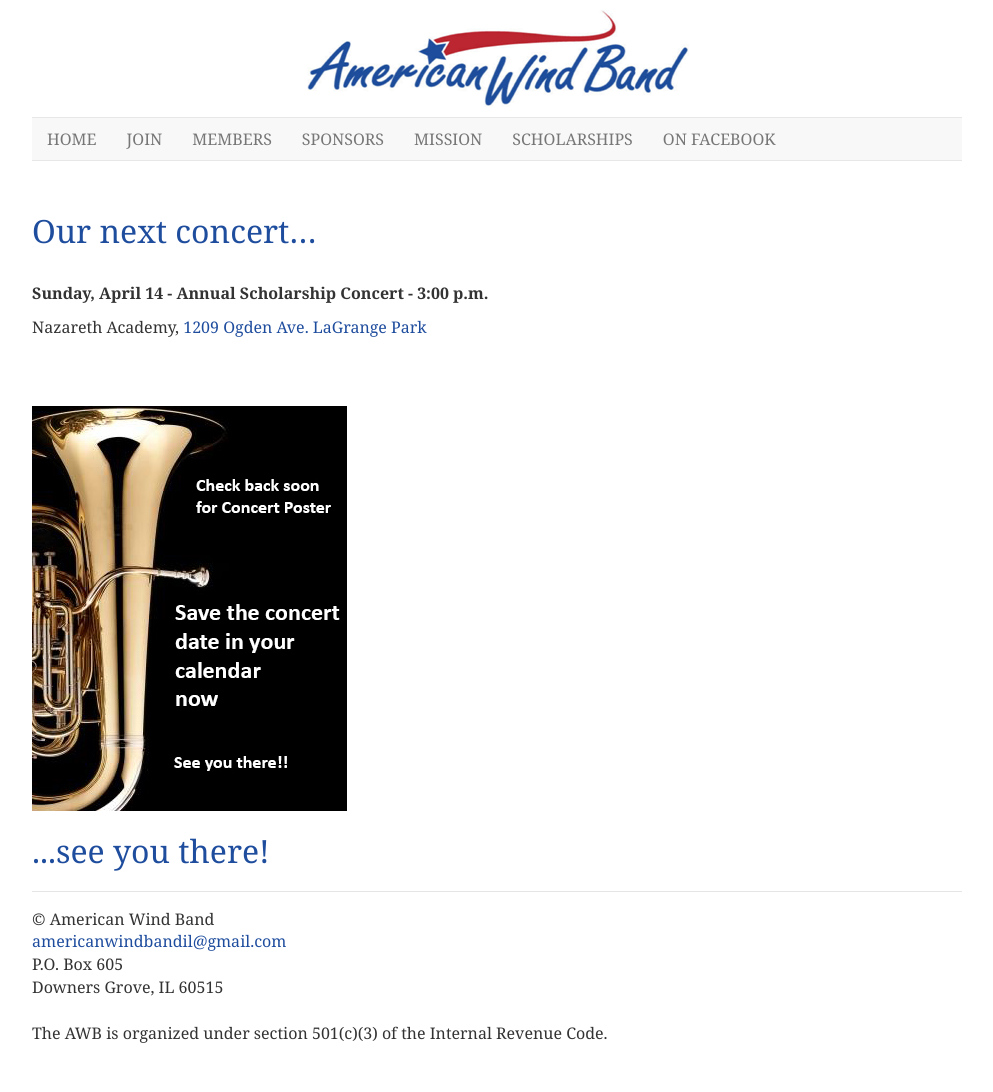
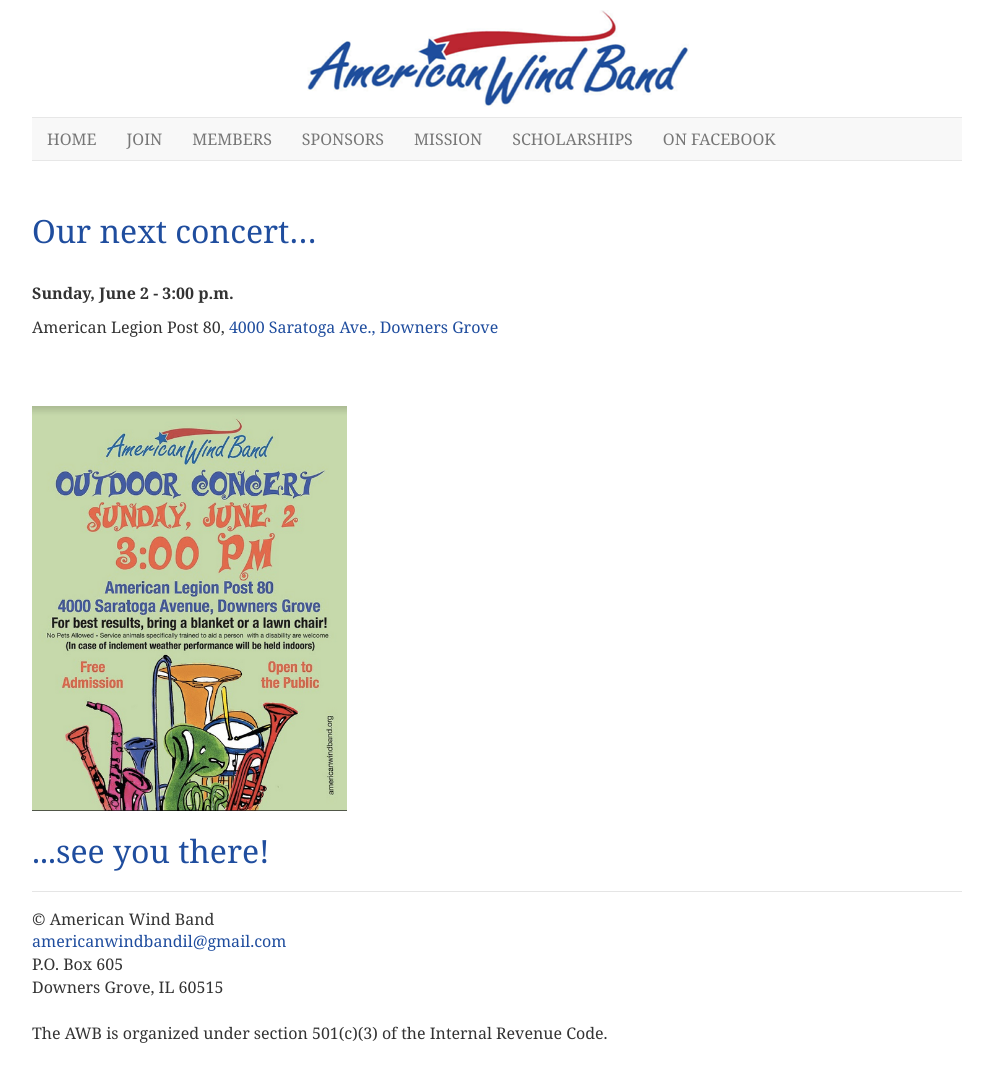
Before and after one commit to americanwindband/americanwindband.github.io, a Jekyll site: the page built from concert-details.md, in a window 1280 px wide. Shown: the whole page, without its empty margins (143-1136 px from the left). Built offline with Jekyll 4.4.1, drawn with Linux system fonts in a browser that asks for light colours.

Commit message:
Update concert-details.md

```diff
--- a/concert-details.md
+++ b/concert-details.md
@@ -5,10 +5,10 @@
 
 <h1>Our next concert…</h1>
 
- <br /><strong>Sunday, April 14 - Annual Scholarship Concert - 3:00 p.m.</strong>
-<p>Nazareth Academy, <a href="https://goo.gl/maps/EEN1YzFQYM42" target="_blank">1209 Ogden Ave. LaGrange Park</a></p>
+ <br /><strong>Sunday, June 2 - 3:00 p.m.</strong>
+<p>American Legion Post 80, <a href="https://goo.gl/maps/XKWYuYXFCgr" target="_blank">4000 Saratoga Ave., Downers Grove</a></p>
 <br />
 
-<br/><img src="images/awb-poster-coming-soon-01.jpg" width="315" height="405" alt=""/>
+<br/><img src="images/awb-june-2019-concert-poster.png" width="315" height="405" alt=""/>
 
 <h1>...see you there!<h1>
```
